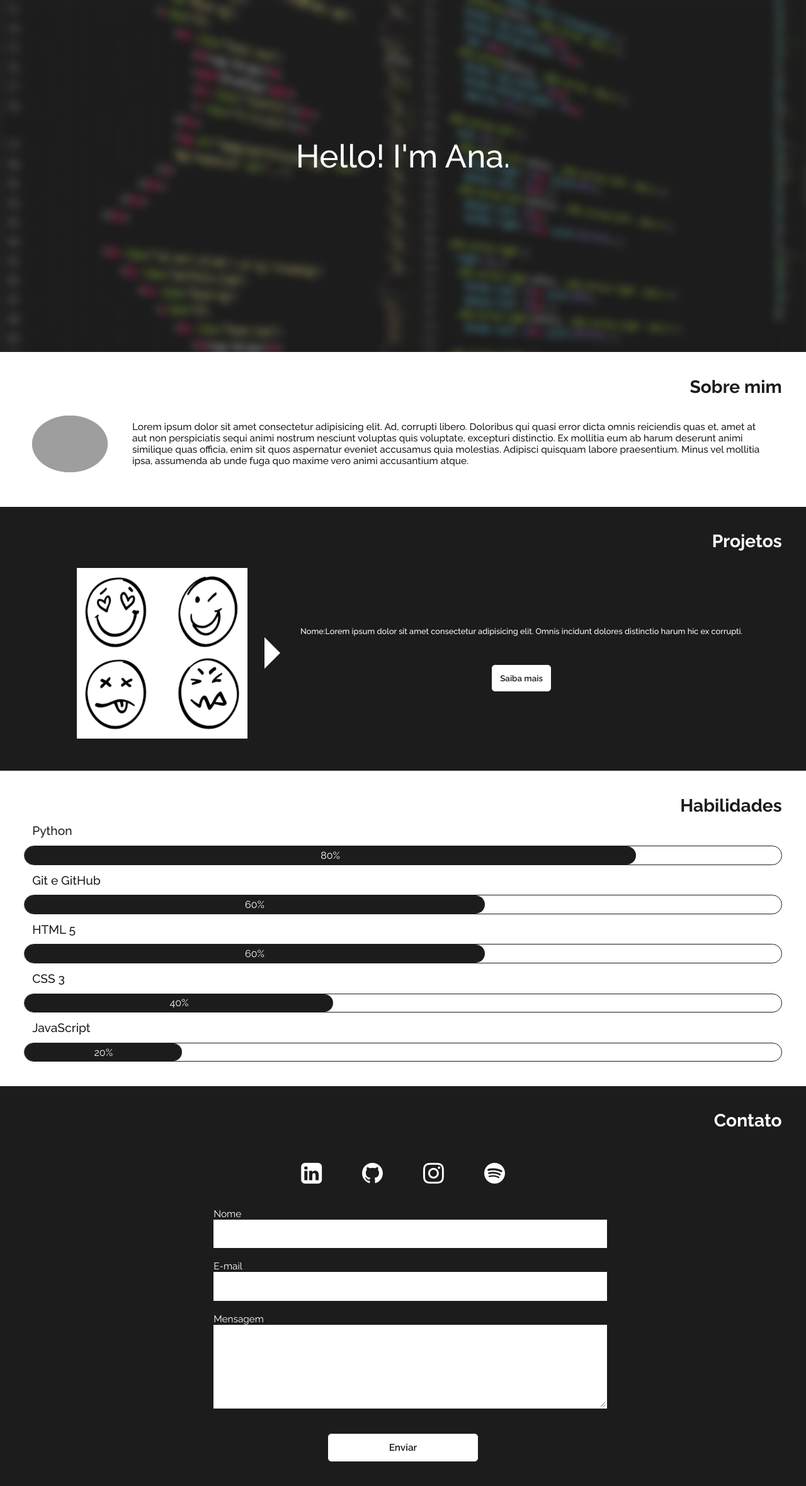
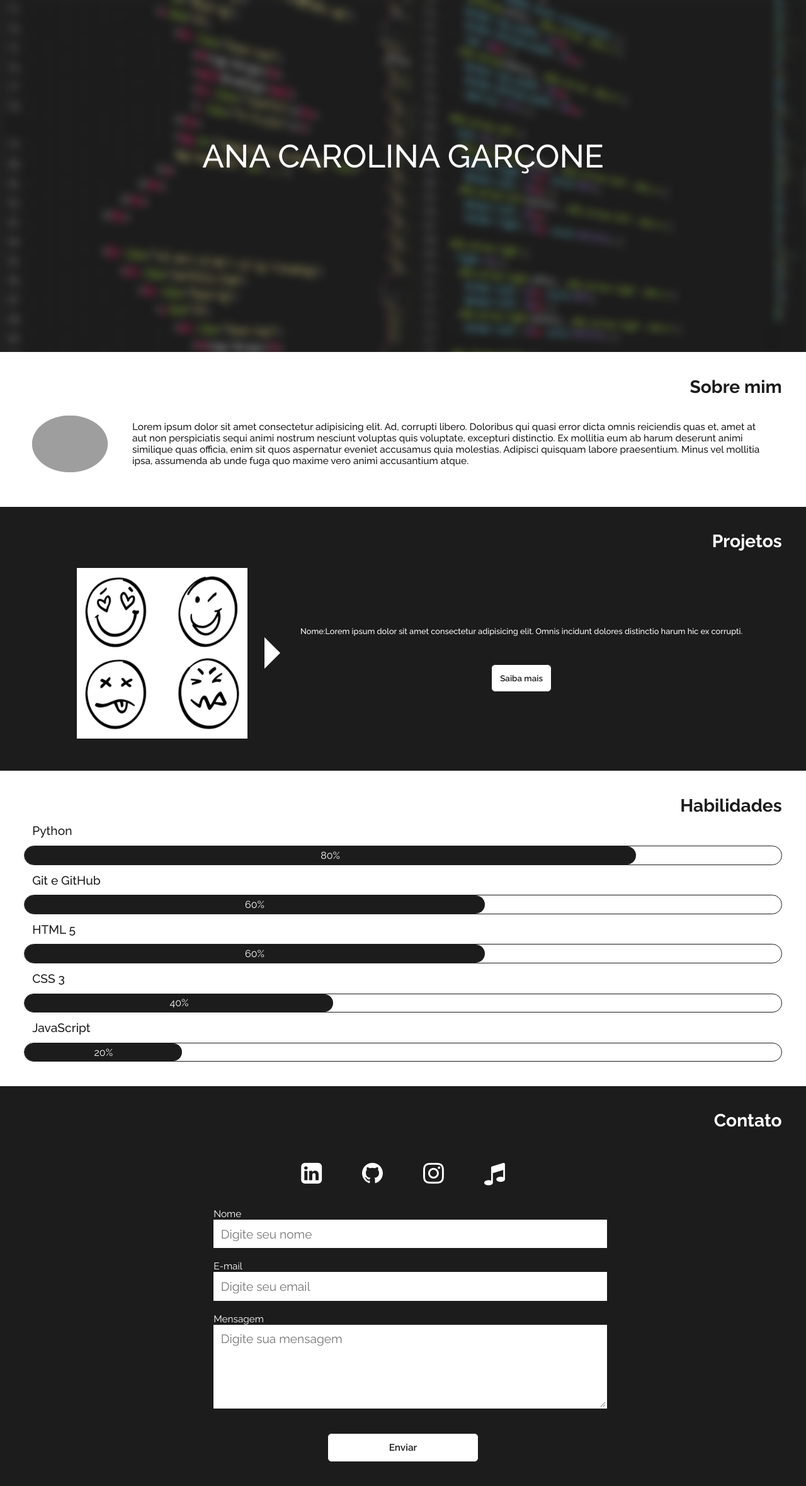
Before and after one commit to GarconeAna/portfolio, a Flask app: page / in a window 1280 px wide. Shown: the part 67-2427 px from the top of the page at 63% size. Run offline with Flask 2, Linux system fonts and the light colour scheme; grey boxes are pictures that could not be loaded.

Commit message:
index atualizado

```diff
--- a/templates/index.html
+++ b/templates/index.html
@@ -20,7 +20,7 @@
       </nav>
 
       <header id="inicio">
-         <h1>Hello! I'm Ana.</h1>
+         <h1>ANA CAROLINA GARÇONE</h1>
       </header>
 
       <section id="sobre-mim">
@@ -88,22 +88,27 @@
 
             <a href="" target="_blank"><i class="fa fa-instagram" aria-hidden="true"></i></a>
 
-            <a href="" target="_blank"> <i class="fa fa-spotify" aria-hidden="true"></i></a>
+            <a href="" target="_blank"> <i class="fa fa-music" aria-hidden="true"></i></a>
          </div>
 
          <div>
             <form action="/send" method="POST">
                <label for="nome">Nome</label>
-               <input id="nome" name="nome" type="text">
+               <input type="text" placeholder="Digite seu nome" id="nome" name="nome" required>
 
                <label for="email">E-mail</label>
-               <input type="email" id="email" name="email">
+               <input type="email" placeholder="Digite seu email" id="email" name="email" required>
 
                <label for="mensagem">Mensagem</label>
-               <textarea name="mensagem" id="mensagem" cols="10" rows="5"></textarea>
+               <textarea name="mensagem" id="mensagem" cols="10" rows="5" placeholder="Digite sua mensagem" required></textarea>
 
-               <button type="submit" id="enviar">Enviar</button>
+               <button type="submit">Enviar</button>
             </form>
+         </div>
+
+         <div id="carregamento">
+            <p>Enviando mensagem</p>
+            <div id="loader"></div>
          </div>
       </section>
 
```
